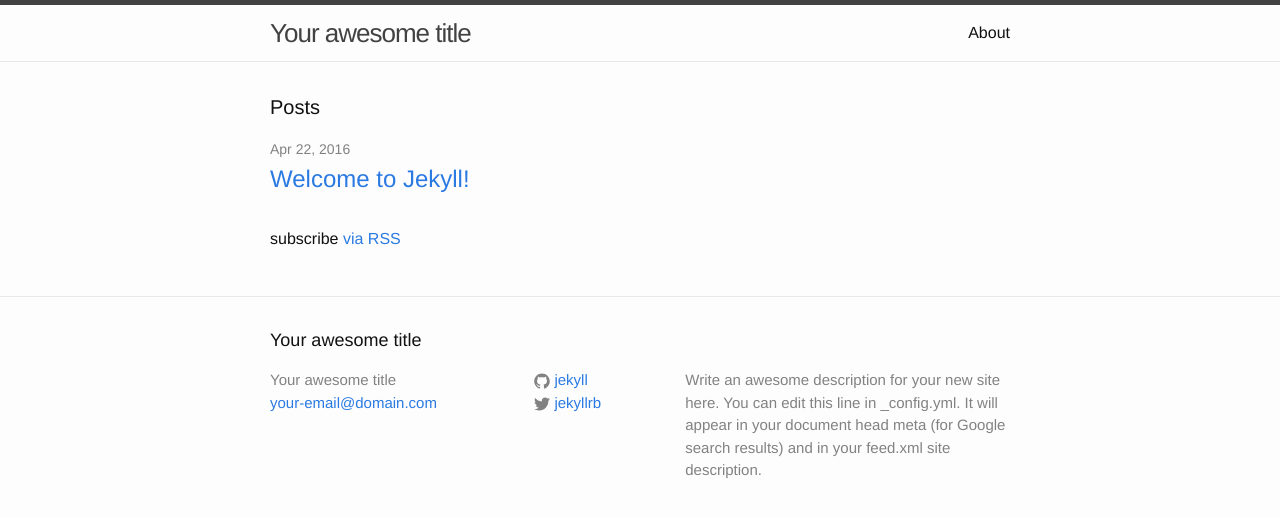
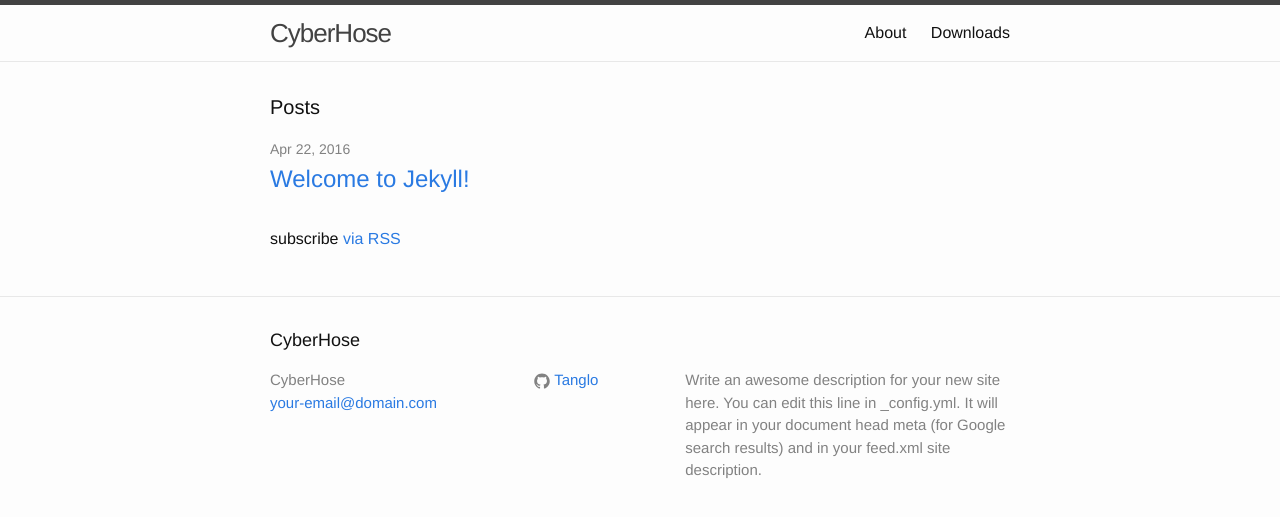
Before and after one commit to Tanglo/CyberHose, a Jekyll site: the page built from index.html, in a window 1280 px wide. Shown: the top 517 px of the page. Built offline with Jekyll 4.4.1, drawn with Linux system fonts in a browser that asks for light colours.

Commit message:
Site has a title

```diff
--- a/_config.yml
+++ b/_config.yml
@@ -6,7 +6,7 @@
 # 'jekyll serve'. If you change this file, please restart the server process.
 
 # Site settings
-title: Your awesome title
+title: CyberHose
 email: your-email@domain.com
 description: > # this means to ignore newlines until "baseurl:"
   Write an awesome description for your new site here. You can edit this
@@ -14,8 +14,10 @@
   Google search results) and in your feed.xml site description.
 baseurl: "/CyberHose" # the subpath of your site, e.g. /blog
 url: "http://yourdomain.com" # the base hostname & protocol for your site
-twitter_username: jekyllrb
-github_username:  jekyll
+#twitter_username: jekyllrb
+github_username: Tanglo
 
 # Build settings
 markdown: kramdown
+kramdown:
+  input: GFM
```
Also changed, not shown: downloads.md (added, +15 -0 lines).
